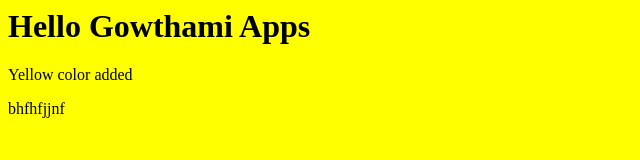
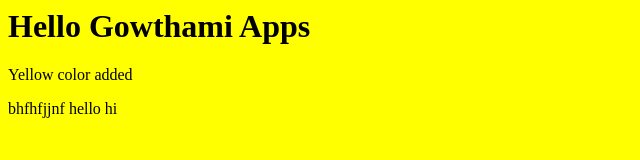
Before and after one commit to bharathpantala/g-apps-repo, a plain HTML site: page index.html in a window 1280 px wide. Shown: the full height of the page, 0-640 px from the left. Drawn offline with Linux system fonts and the light colour scheme.

Commit message:
Update index.html

```diff
--- a/index.html
+++ b/index.html
@@ -9,4 +9,7 @@
     <p> Yellow color added </p>
     <o>bhfhfjjnf
 
+      hello
+      hi
+
 </html>
```
